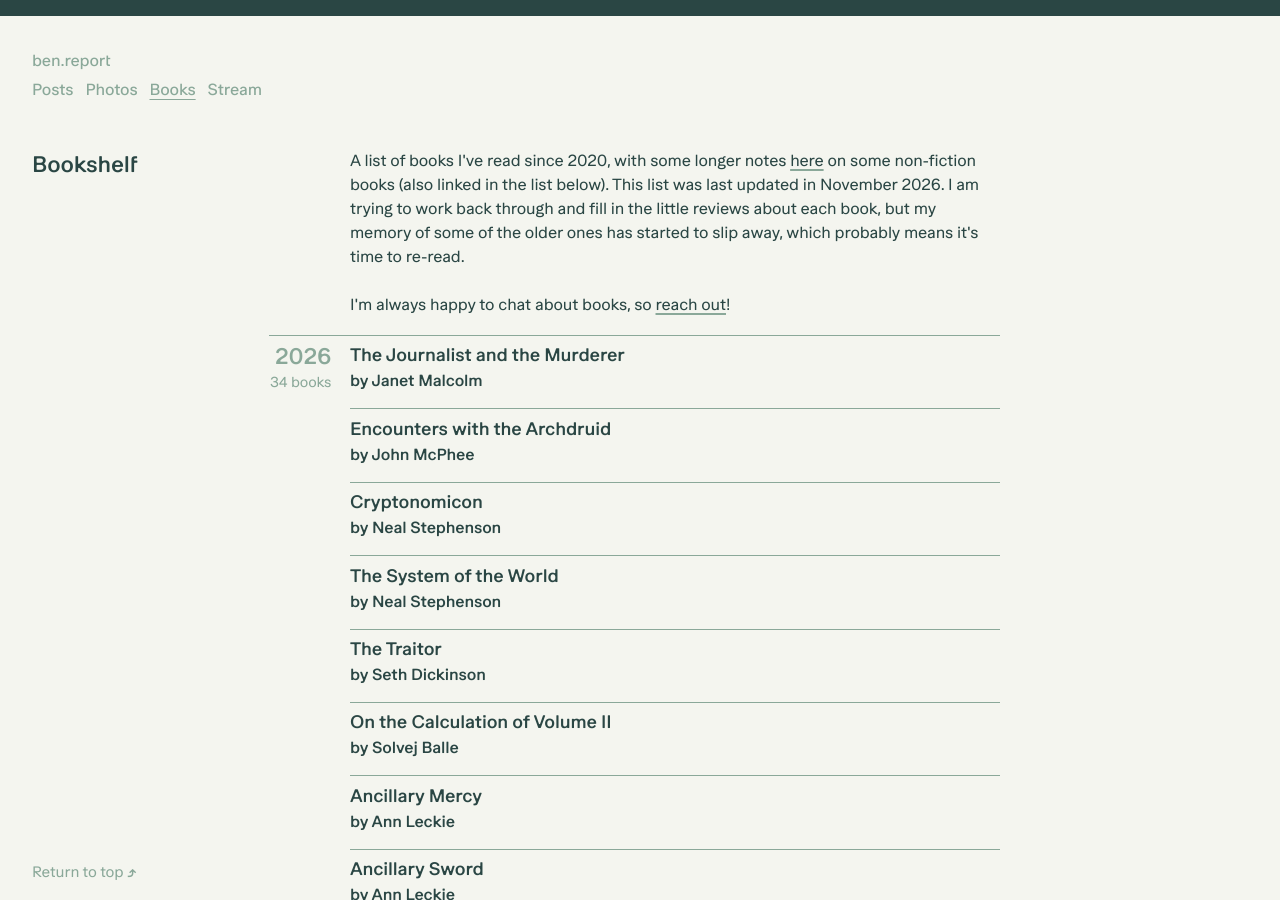
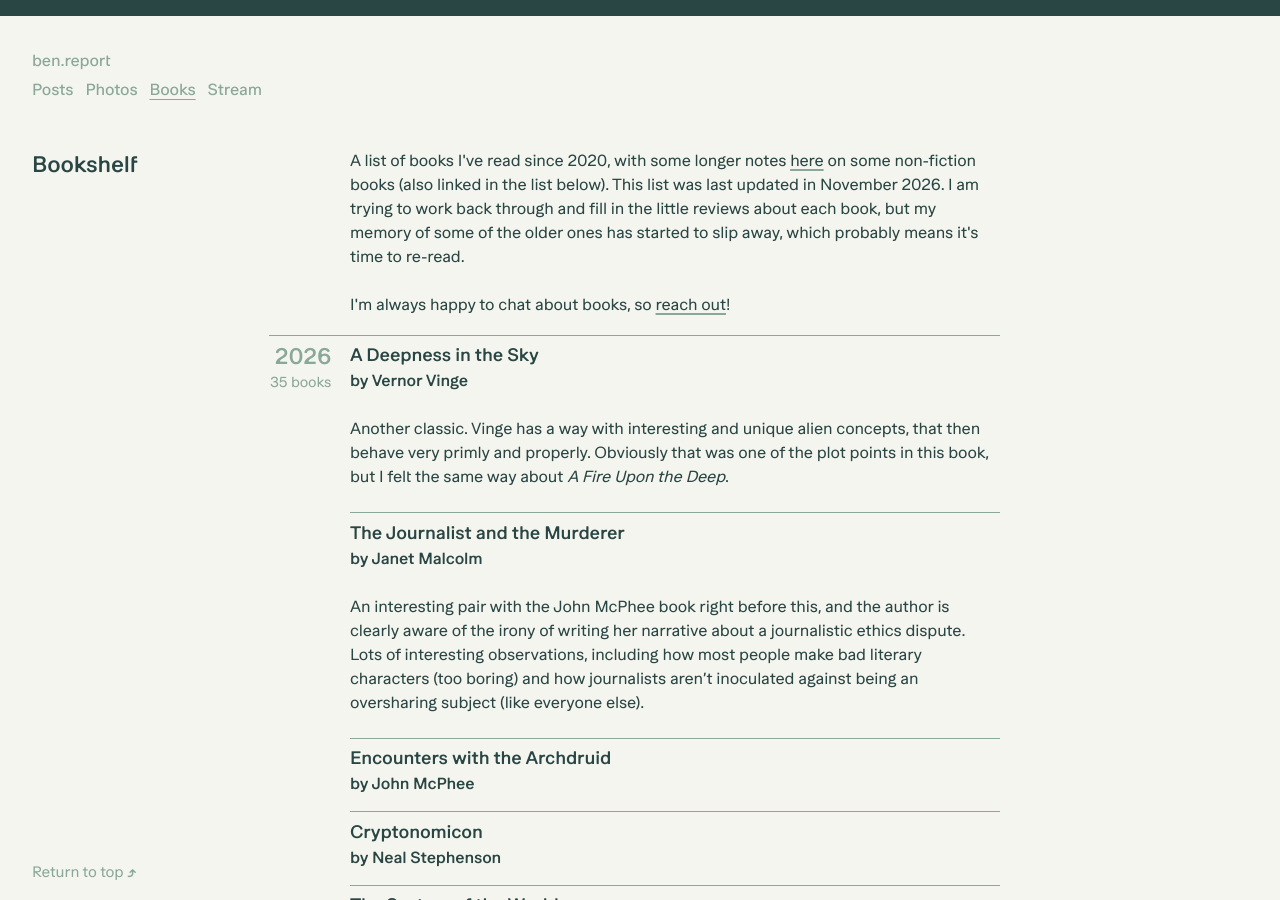
Before and after one commit to penborter/ben-report, a Jekyll site: the page built from _pages/books.html, in a window 1280 px wide and 900 px high. Built offline with Jekyll 4.4.1, drawn with Linux system fonts in a browser that asks for light colours.

Commit message:
Update reading list [skip ci]

```diff
--- a/_data/reading.yml
+++ b/_data/reading.yml
@@ -1,8 +1,12 @@
 years:
   - year: "2026"
     books:
+      - title: A Deepness in the Sky
+        author: Vernor Vinge
+        review: "Another classic. Vinge has a way with interesting and unique alien concepts, that then behave very primly and properly. Obviously that was one of the plot points in this book, but I felt the same way about *A Fire Upon the Deep*."
       - title: The Journalist and the Murderer
         author: Janet Malcolm
+        review: "An interesting pair with the John McPhee book right before this, and the author is clearly aware of the irony of writing her narrative about a journalistic ethics dispute. Lots of interesting observations, including how most people make bad literary characters (too boring) and how journalists aren't inoculated against being an oversharing subject (like everyone else)."
       - title: Encounters with the Archdruid
         author: John McPhee
       - title: Cryptonomicon
```
Also changed, not shown: .github/reading-sync-state.json.
